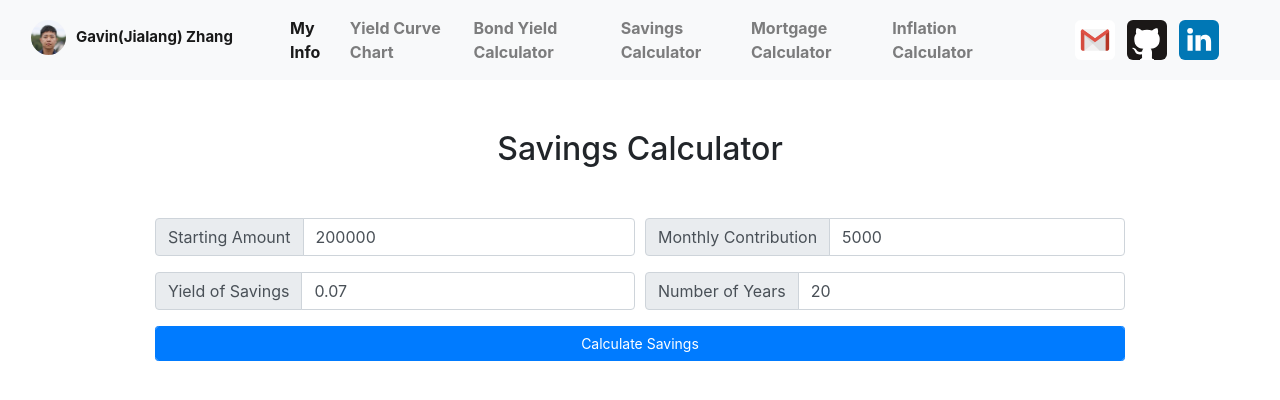
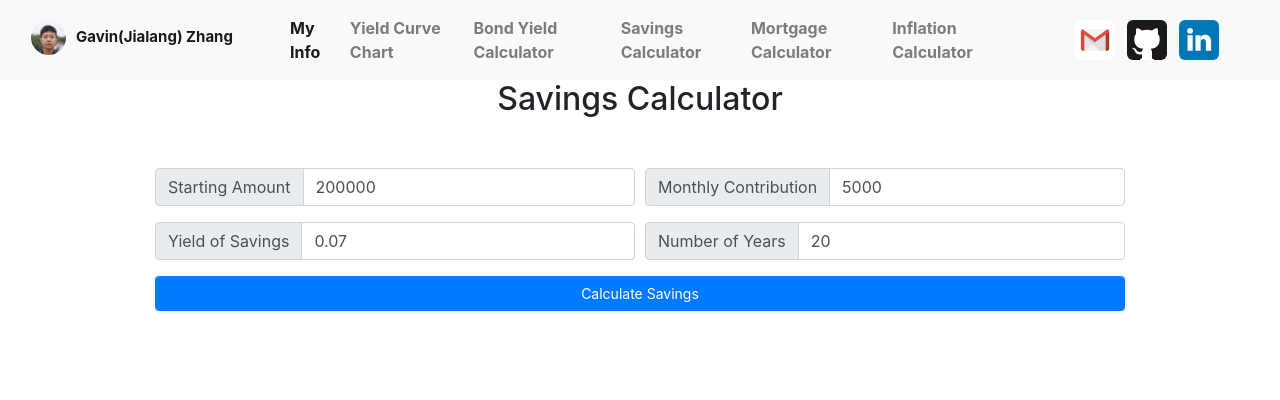
Before and after one commit to gavinz0228/homepage, a Flask app: page /savingsCalculator in a window 1280 px wide. Shown: the top 400 px of the page. Run offline with Flask 2, Linux system fonts and the light colour scheme; some libraries are stand-ins or nearby versions.

Commit message:
fixed page title margin

```diff
--- a/HomePage0.3/static/stylesheets/style.css
+++ b/HomePage0.3/static/stylesheets/style.css
@@ -2,6 +2,7 @@
     #main{
         width: 100% !important;
         padding-top: 30px;
+        margin-top: 50px;
     }
 }
 @media only screen and (min-width: 1000px) {
@@ -12,6 +13,7 @@
         text-align: left;
         margin-top: 100px;
         padding-top: 30px;
+        margin-top: 50px;
     }
     #main-box{
         margin-top: 50px;
```
Lines whose indentation alone changed are shown as unchanged.
